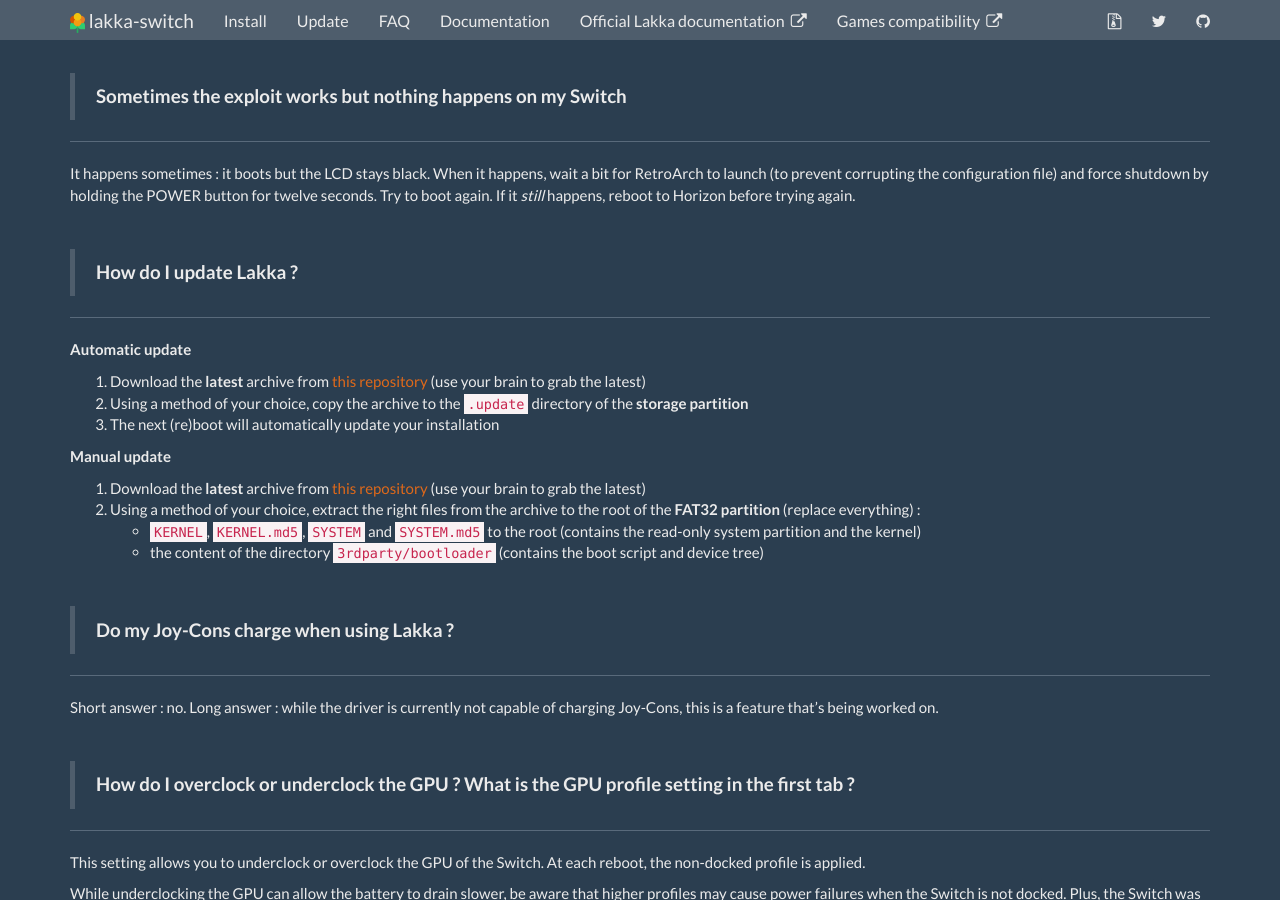
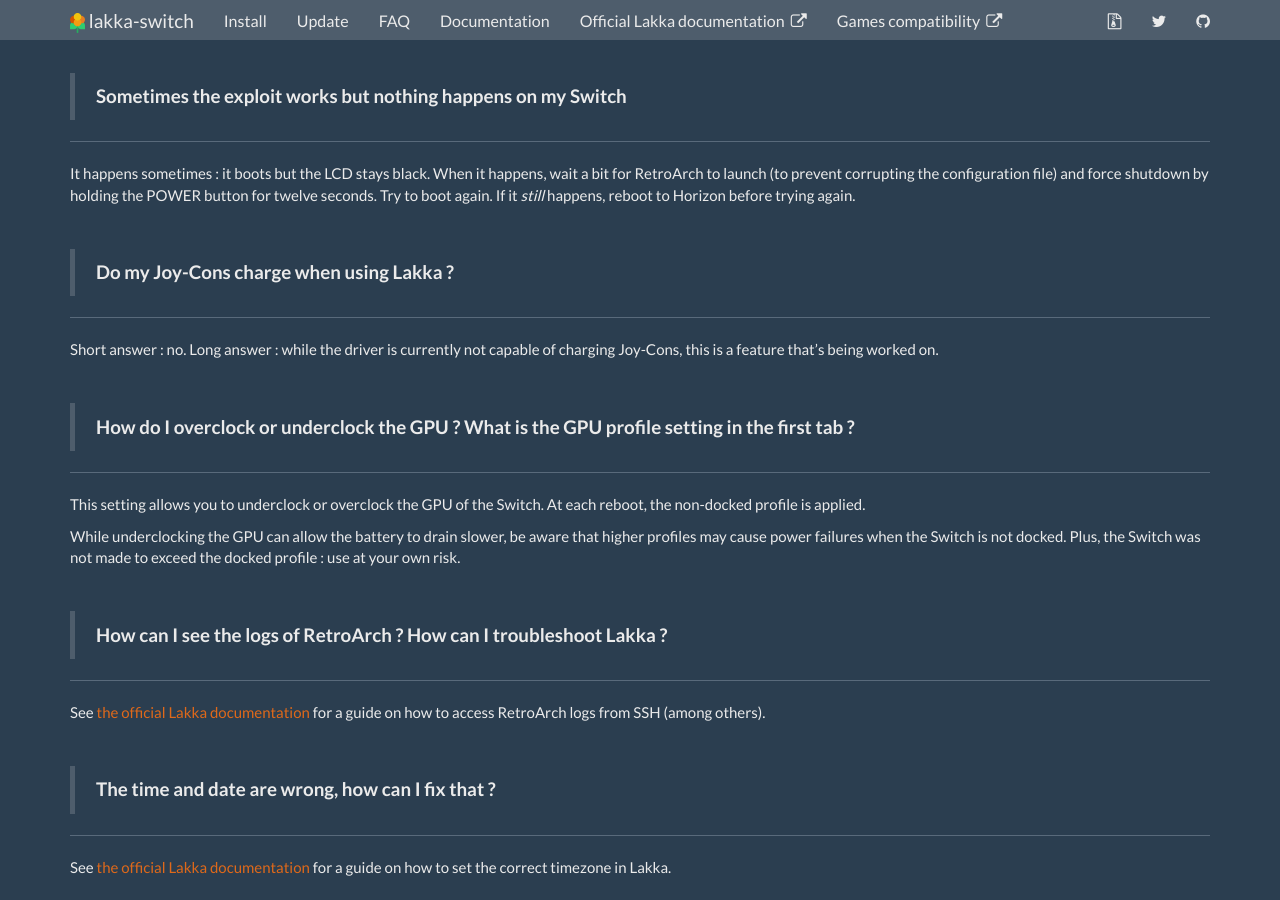
Before and after one commit to lakka-switch/documentation, a Jekyll site: the page built from faq.md, in a window 1280 px wide and 900 px high, scrolled down 3285 px. Built offline with Jekyll 4.4.1, drawn with Linux system fonts in a browser that asks for light colours; nearby versions of some CDN libraries.

Commit message:
Update faq.md

```diff
--- a/faq.md
+++ b/faq.md
@@ -137,24 +137,6 @@
 It happens sometimes : it boots but the LCD stays black. When it happens, wait a bit for RetroArch to launch (to prevent corrupting the configuration file) and force shutdown by holding the POWER button for twelve seconds. Try to boot again. If it _still_ happens, reboot to Horizon before trying again.
 
 &nbsp;
-> **How do I update Lakka ?**
-
-***
-
-**Automatic update**
-
-1. Download the **latest** archive from [this repository](https://natinusala.cheats-inc.org/natinusala/lakka-switch/archives/updates/) (use your brain to grab the latest)
-2. Using a method of your choice, copy the archive to the `.update` directory of the **storage partition**
-3. The next (re)boot will automatically update your installation
-
-**Manual update**
-
-1. Download the **latest** archive from [this repository](https://natinusala.cheats-inc.org/natinusala/lakka-switch/archives/updates/) (use your brain to grab the latest)
-2. Using a method of your choice, extract the right files from the archive to the root of the **FAT32 partition** (replace everything) :
-    * `KERNEL`, `KERNEL.md5`, `SYSTEM` and `SYSTEM.md5` to the root (contains the read-only system partition and the kernel)
-    * the content of the directory `3rdparty/bootloader` (contains the boot script and device tree)
-
-&nbsp;
 > **Do my Joy-Cons charge when using Lakka ?**
 
 ***
```
